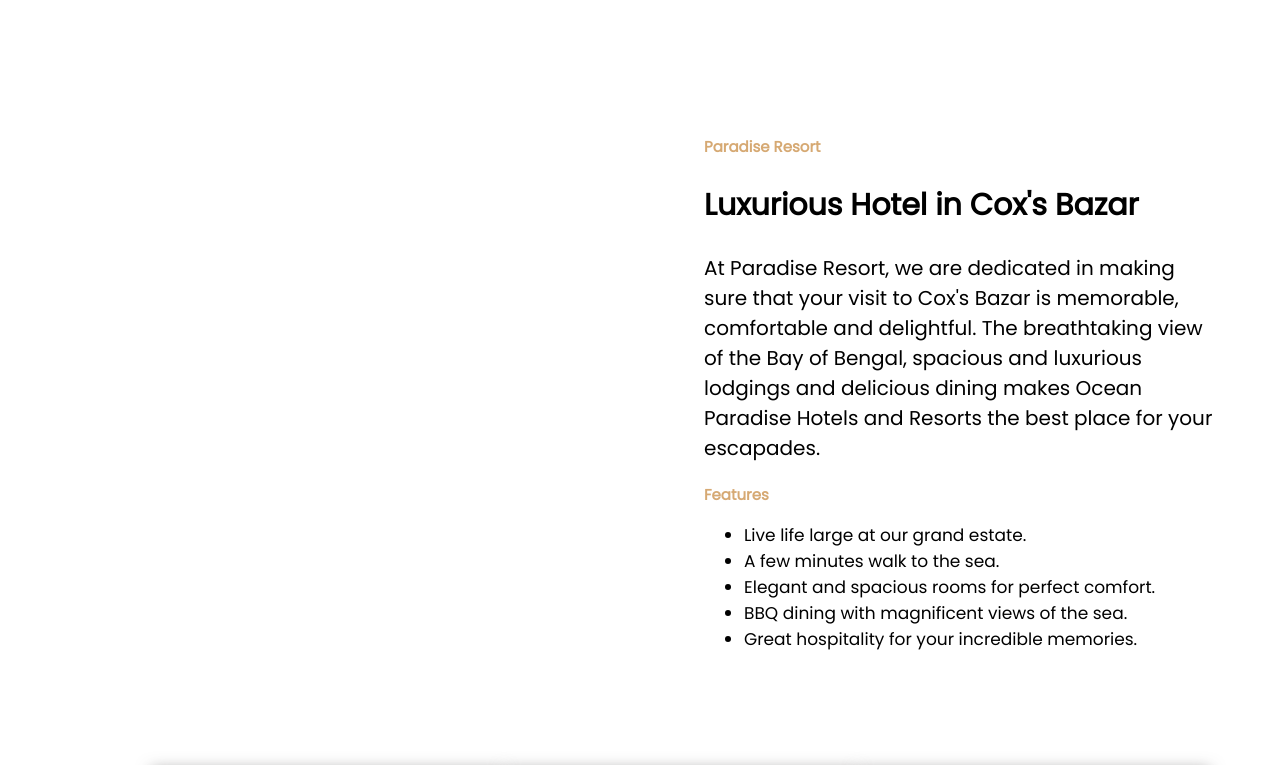
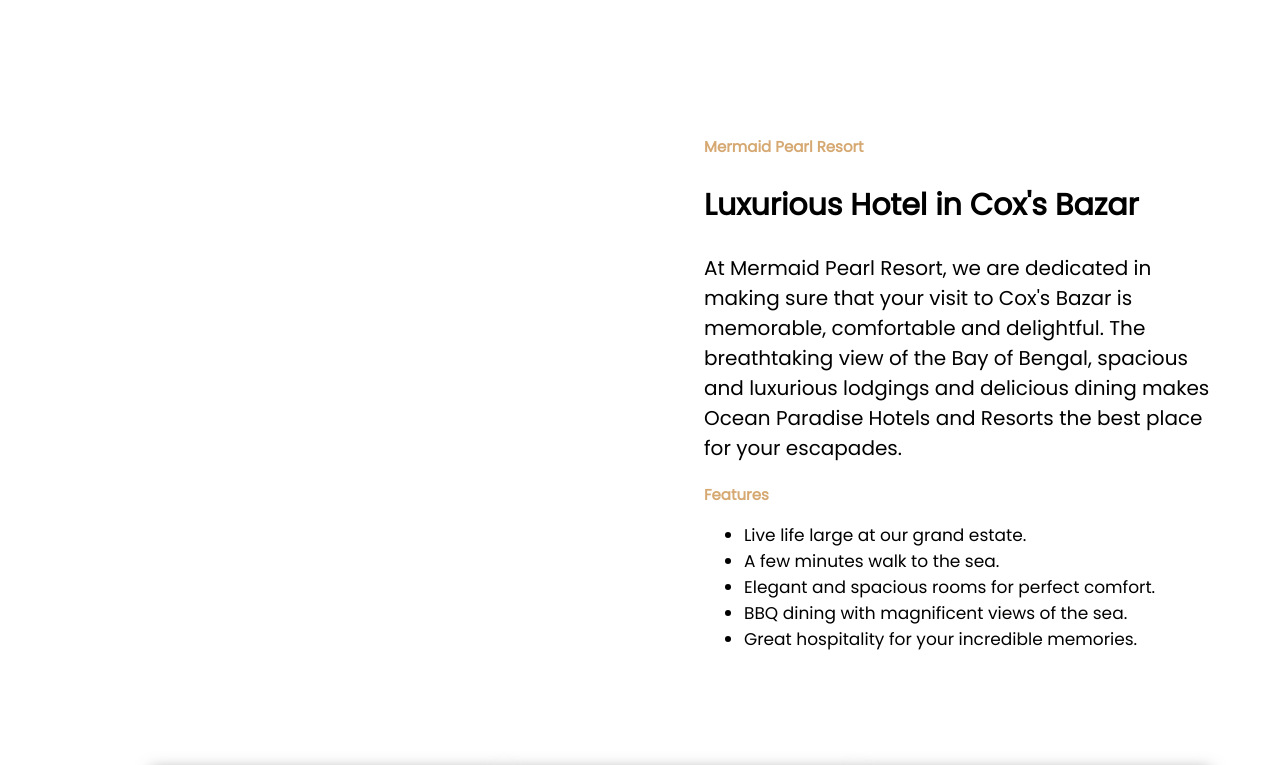
Before and after one commit to hasanabill/paradise-resort, a plain HTML site: page index.html in a window 1280 px wide. Shown: the part 880-1645 px from the top of the page. Drawn offline with Linux system fonts and the light colour scheme.

Commit message:
name changed

```diff
--- a/index.html
+++ b/index.html
@@ -11,13 +11,13 @@
     <link href="https://fonts.googleapis.com/css2?family=Poppins&display=swap" rel="stylesheet">
     <link href="https://cdnjs.cloudflare.com/ajax/libs/font-awesome/6.2.1/css/all.min.css" rel="stylesheet">
     <link href="https://cdnjs.cloudflare.com/ajax/libs/font-awesome/6.2.1/css/brands.min.css" rel="stylesheet">
-    <title>Paradise Resort</title>
+    <title>Mermaid Pearl Resort</title>
 </head>
 
 <body>
     <section class="navbar">
         <div>
-            <h2>Paradise Resort</h2>
+            <h2>Mermaid Pearl Resort</h2>
         </div>
         <nav>
             <ul>
@@ -97,10 +97,10 @@
             <img src="assets/rooms/creative.jpg" alt="">
         </div>
         <div class="flax">
-            <h3>Paradise Resort</h3>
+            <h3>Mermaid Pearl Resort</h3>
             <h1>Luxurious Hotel in Cox's Bazar</h1>
             <p>
-                At Paradise Resort, we are dedicated in making sure that your visit to Cox's Bazar is memorable,
+                At Mermaid Pearl Resort, we are dedicated in making sure that your visit to Cox's Bazar is memorable,
                 comfortable and delightful. The breathtaking view of the Bay of Bengal, spacious and luxurious lodgings
                 and delicious dining makes Ocean Paradise Hotels and Resorts the best place for your escapades.
             </p>
@@ -223,7 +223,7 @@
     <footer>
         <div>
 
-            <h2>Paradise Resort</h2>
+            <h2>Mermaid Pearl Resort</h2>
             <p><i class="fa-solid fa-phone"></i> +880123456789</p>
             <p><i class="fa-solid fa-envelope"></i> paradiseresort@res.com</p>
         </div>
```
Also changed, not shown: pages/contact.html (+1 -1 lines), pages/couple.html (+2 -2 lines), pages/delux.html (+2 -2 lines), pages/executive.html (+2 -2 lines), pages/presidential.html (+2 -2 lines), pages/reservation.html (+2 -2 lines), pages/rooms.html (+1 -1 lines), pages/royal.html (+2 -2 lines), pages/twin.html (+2 -2 lines).
